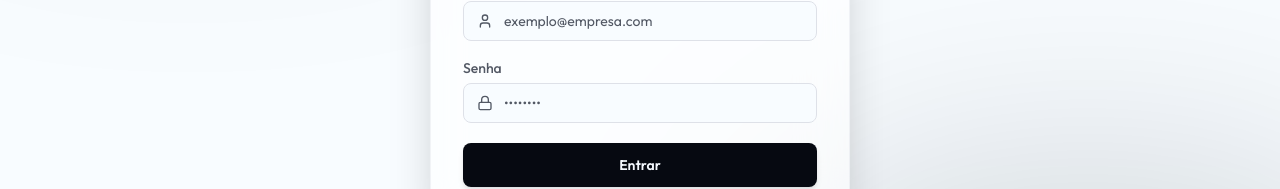
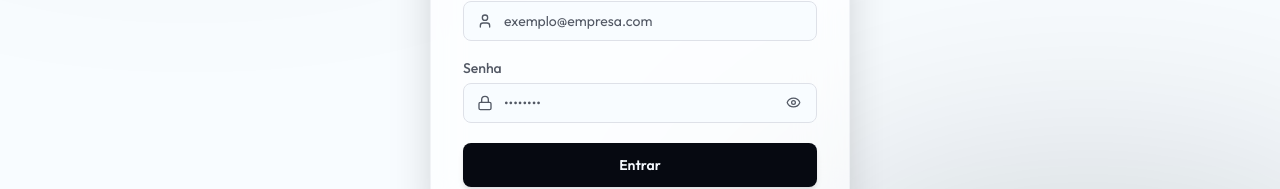
Before and after one commit to Henrique06Paiva/mdm_tools, a React (Vite) app: page / in a window 1280 px wide. Shown: the part 394-583 px from the top of the page. Built offline with nearby package versions, Linux system fonts and the light colour scheme; no server answers.

Commit message:
feat: implement login component with theme support and custom Tailwind configuration

```diff
--- a/src/components/Login.tsx
+++ b/src/components/Login.tsx
@@ -3,7 +3,7 @@ import { api } from "../api";
 import { Button } from "./ui/button";
 import { Input, Label } from "./ui/input";
 import { Card, CardContent, CardHeader, CardTitle } from "./ui/card";
-import { Lock, User, Loader2, ShieldAlert, Sun, Moon } from "lucide-react";
+import { Lock, User, Loader2, ShieldAlert, Sun, Moon, Eye, EyeOff } from "lucide-react";
 import { useTheme } from "../ThemeContext";
 
 interface LoginProps {
@@ -19,6 +19,7 @@ export default function Login({ onLoginSuccess, isOverlay = false, onCancel }: L
   const [loading, setLoading] = useState(false);
   const [error, setError] = useState<string | null>(null);
   const [hasInitialUsername] = useState(() => !!(isOverlay && api.getUsername()));
+  const [showPassword, setShowPassword] = useState(false);
 
   const handleSubmit = async (e: React.FormEvent) => {
     e.preventDefault();
@@ -86,7 +87,7 @@ export default function Login({ onLoginSuccess, isOverlay = false, onCancel }: L
             )}
           </CardHeader>
           <CardContent className="p-8">
-            <form onSubmit={handleSubmit} className="space-y-5">
+            <form onSubmit={handleSubmit} className="space-y-5" noValidate>
               {error && (
                 <div className="flex items-center gap-2.5 p-3.5 rounded-lg border border-destructive/20 bg-destructive/10 text-destructive text-xs font-semibold animate-in shake duration-300">
                   <ShieldAlert size={16} className="shrink-0" />
@@ -124,15 +125,28 @@ export default function Login({ onLoginSuccess, isOverlay = false, onCancel }: L
                   />
                   <Input
                     id="password"
-                    type="password"
+                    type={showPassword ? "text" : "password"}
                     placeholder="••••••••"
                     value={password}
                     onChange={(e) => setPassword(e.target.value)}
                     disabled={loading}
-                    className="pl-10 font-sans"
+                    className="pl-10 pr-12 font-sans"
                     autoComplete="current-password"
                     required
                   />
+                  <div className="absolute right-2 top-1/2 -translate-y-1/2">
+                    <Button
+                      type="button"
+                      variant="ghost"
+                      size="icon"
+                      onClick={() => setShowPassword(!showPassword)}
+                      disabled={loading}
+                      title={showPassword ? "Ocultar senha" : "Visualizar senha"}
+                      className="h-8 w-8 text-muted-foreground hover:text-foreground rounded-md"
+                    >
+                      {showPassword ? <EyeOff size={15} /> : <Eye size={15} />}
+                    </Button>
+                  </div>
                 </div>
               </div>
 
--- a/src/index.css
+++ b/src/index.css
@@ -72,8 +72,18 @@
     @apply border-border;
   }
   body {
-    @apply bg-background text-foreground antialiased selection:bg-primary/20 selection:text-primary transition-colors duration-300;
+    @apply bg-background text-foreground antialiased selection:bg-primary selection:text-primary-foreground transition-colors duration-300;
     font-family: var(--font-sans);
+  }
+
+  /* Autofill Styles */
+  input:-webkit-autofill,
+  input:-webkit-autofill:hover,
+  input:-webkit-autofill:focus,
+  input:-webkit-autofill:active {
+    -webkit-text-fill-color: var(--color-foreground) !important;
+    transition: background-color 5000s ease-in-out 0s;
+    box-shadow: inset 0 0 0px 9999px var(--color-background) !important;
   }
 
   /* Custom Scrollbar */
```
